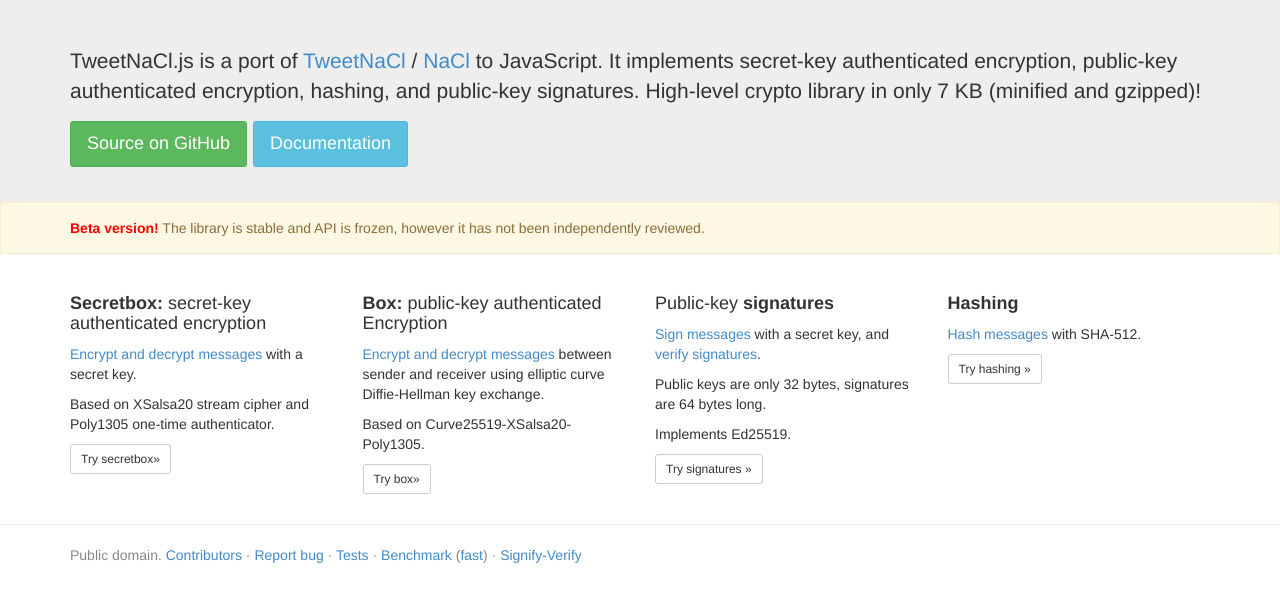
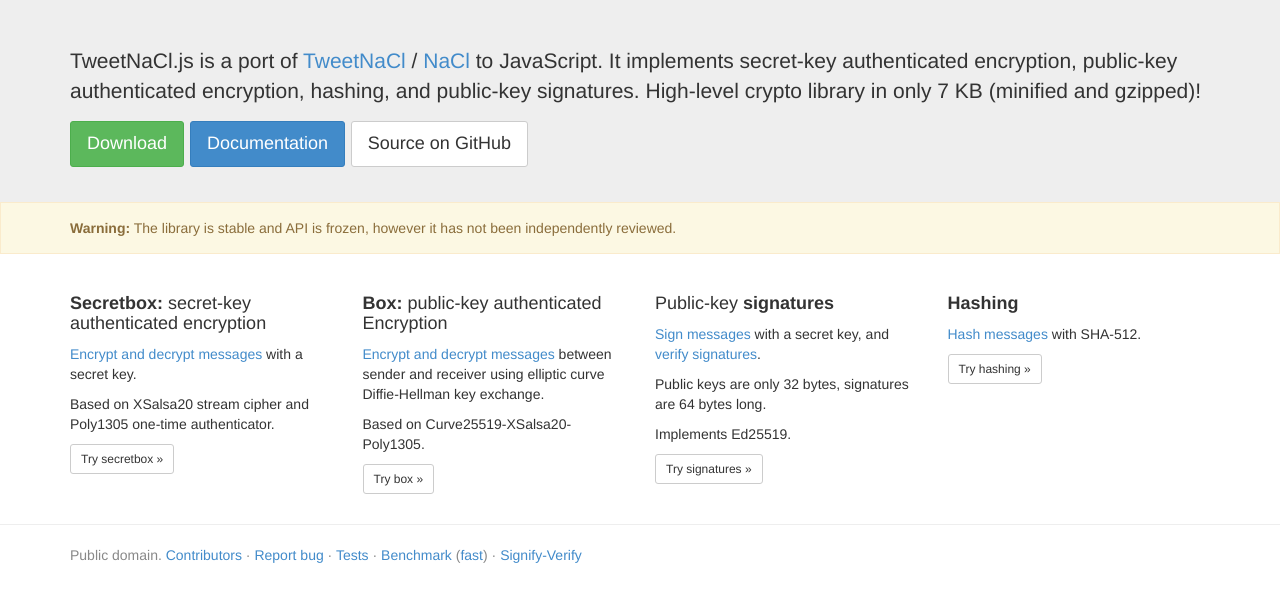
Before and after one commit to dchest/tweetnacl-js, a plain HTML site: page index.html in a window 1280 px wide. Shown: the part 53-654 px from the top of the page. Drawn offline with Linux system fonts and the light colour scheme.

Commit message:
Add Download button and other tweaks

```diff
--- a/index.html
+++ b/index.html
@@ -78,15 +78,15 @@
           High-level crypto library in only 7 KB (minified and gzipped)!</p>
 
           <p>
-          <!--<a class="btn btn-success btn-lg" role="button">Download</a>-->
-          <a href="https://github.com/dchest/tweetnacl-js" class="btn btn-success btn-lg" role="button">Source on GitHub</a>
-          <a href="https://github.com/dchest/tweetnacl-js/blob/master/README.md#documentation" class="btn btn-info btn-lg" role="button">Documentation</a></p>
+          <a href="https://github.com/dchest/tweetnacl-js/releases" class="btn btn-success btn-lg" role="button">Download</a>
+          <a href="https://github.com/dchest/tweetnacl-js/blob/master/README.md#documentation" class="btn btn-primary btn-lg" role="button">Documentation</a>
+          <a href="https://github.com/dchest/tweetnacl-js" class="btn btn-default btn-lg" role="button">Source on GitHub</a>
           </p>
         </div>
       </div>
       <div class="alert alert-warning main-warning">
         <div class="container">
-          <b style="color:red">Beta version!</b>
+          <b>Warning:</b>
           The library is stable and API is frozen, however it has not been independently reviewed.
         </div>
       </div>
@@ -97,7 +97,7 @@
             <p><a href="#/secretbox">Encrypt and decrypt messages</a> with a
             secret key.</p>
             <p>Based on XSalsa20 stream cipher and Poly1305 one-time authenticator.</p>
-            <p><a href="#/secretbox" class="btn btn-sm btn-default">Try secretbox&raquo;</a></p>
+            <p><a href="#/secretbox" class="btn btn-sm btn-default">Try secretbox &raquo;</a></p>
           </div>
           <div class="col-md-3 col-sm-6">
             <h4><b>Box:</b> public-key authenticated Encryption</h4>
@@ -105,7 +105,7 @@
             sender and receiver using elliptic curve Diffie-Hellman key
             exchange.</p>
             <p>Based on Curve25519-XSalsa20-Poly1305.</p>
-            <p><a href="#/box" class="btn btn-sm btn-default">Try box&raquo;</a></p>
+            <p><a href="#/box" class="btn btn-sm btn-default">Try box &raquo;</a></p>
           </div>
           <div class="col-md-3 col-sm-6">
             <h4>Public-key <b>signatures</b></h4>
```
